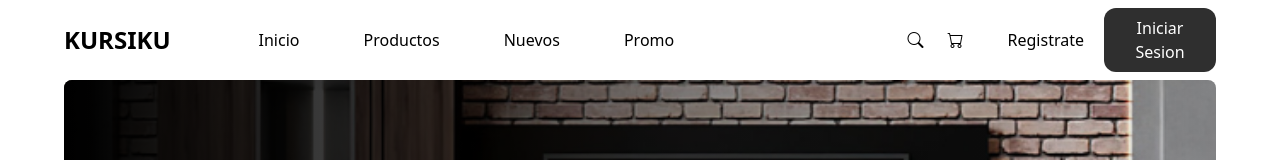
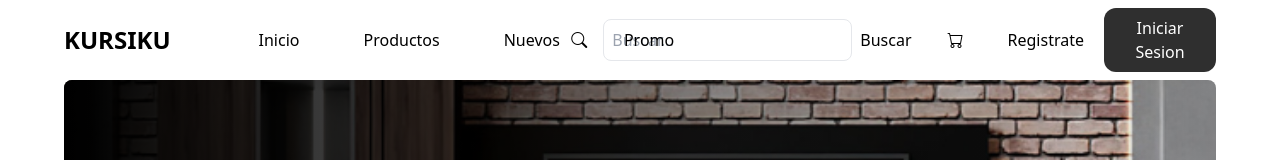
Before and after one commit to MaxRambo90/Ecomerce, a React (Vite) app in the folder Front/ecomerce/: page / in a window 1280 px wide. Both pictures are taken after a click on the button 915 px from the left and 40 px from the top of the page. Shown: the top 160 px of the page. Built offline with nearby package versions, Linux system fonts and the light colour scheme.

Commit message:
Barra Search

```diff
--- /dev/null
+++ b/Front/ecomerce/src/Components/SearchBar/SearchBar.jsx
@@ -0,0 +1,48 @@
+import React, { useState } from 'react';
+
+const SearchBar = () => {
+  const [searchTerm, setSearchTerm] = useState('');
+  const [isSearchVisible, setIsSearchVisible] = useState(false);
+
+  const handleInputChange = (event) => {
+    setSearchTerm(event.target.value);
+  };
+
+  const handleSearch = () => {
+    console.log(`Realizando búsqueda: ${searchTerm}`);
+  };
+
+  const toggleSearchVisibility = () => {
+    setIsSearchVisible((prev) => !prev);
+  };
+
+  return (
+    <div className="flex items-center">
+      <button
+        onClick={toggleSearchVisibility}
+        className="ml-2 hover:bg-slate-200 p-2 rounded"
+      >
+        <i className="bi bi-search"></i>
+      </button>
+      {isSearchVisible && (
+        <div className="flex flex-row md:ml-2">
+          <input
+            type="text"
+            placeholder="Buscar..."
+            value={searchTerm}
+            onChange={handleInputChange}
+            className="border rounded-lg md:p-2"
+          />
+          <button
+            onClick={handleSearch}
+            className="hover:bg-slate-200 p-2 rounded"
+          >
+            Buscar
+          </button>
+        </div>
+      )}
+    </div>
+  );
+};
+
+export default SearchBar;
--- a/Front/ecomerce/src/Components/SeccionNavbar/SeccionNavbar.jsx
+++ b/Front/ecomerce/src/Components/SeccionNavbar/SeccionNavbar.jsx
@@ -1,4 +1,5 @@
 import { useState } from "react";
+import SearchBar from "../SearchBar/SearchBar";
 
 const SeccionNavbar = () => {
   const [menu, setMenu] = useState(false);
@@ -23,14 +24,13 @@ const SeccionNavbar = () => {
             ></i>
           </span>
           <a href="#home">
-            <h1 className="font-bold text-2xl  lg:pr-20">KURSIKU</h1>
+            <h1 className="text-xs md:font-bold md:text-2xl lg:pr-20">KURSIKU</h1>
           </a>
 
           <nav className="flex ">
             <ul
-              className={` ${
-                menu ? "left-0" : "left-[-350px]"
-              } flex-col absolute  rounded-b-lg left-0 bg-white right-22 mx-auto top-10 w-72 trasition-all ease-in duration-500   lg:flex lg:flex-row lg:gap-12 lg:font-light lg:static`}
+              className={` ${menu ? "left-0" : "left-[-350px]"
+                } flex-col absolute  rounded-b-lg left-0 bg-white right-22 mx-auto top-10 w-72 trasition-all ease-in duration-500   lg:flex lg:flex-row lg:gap-12 lg:font-light lg:static`}
             >
               <li className="p-2 mb-5  hover:bg-slate-200 active:bg-slate-400 rounded-lg lg:mb-0">
                 <a href="#inicio">Inicio</a>
@@ -49,10 +49,11 @@ const SeccionNavbar = () => {
         </div>
         <div className="flex flex-row  justify-end">
           <div className="flex flex-row justify-around md:gap-6 items-center ">
-            <div>
-              <button>
-                <i className="bi bi-search text-black p-3 hover:bg-slate-200 active:bg-slate-400 rounded-lg"></i>
-              </button>
+
+            <div className="flex items-center space-x-4">
+              <div className="flex items-center">
+                <SearchBar />
+              </div>
 
               <button>
                 <i
@@ -66,9 +67,9 @@ const SeccionNavbar = () => {
                 ${carrito ? "right-[-350px]" : "right-12"}
                 flex flex-col absolute  justify-center items-center pb-8  rounded-b-lg   left-22 bg-white right-0 mx-auto top-20   w-72 trasition-all ease-in duration-500  `}
                 >
-                  <li className="mb-5">carrito vacio</li>
+                  <li className="mb-5">Carrito vacio</li>
                   <button className="bg-anotherBlack hover:bg-anotherGray text-white rounded-xl w-28 p-2">
-                    Vacias Carrito
+                    Vaciar Carrito
                   </button>
                 </ul>
               </button>
```
